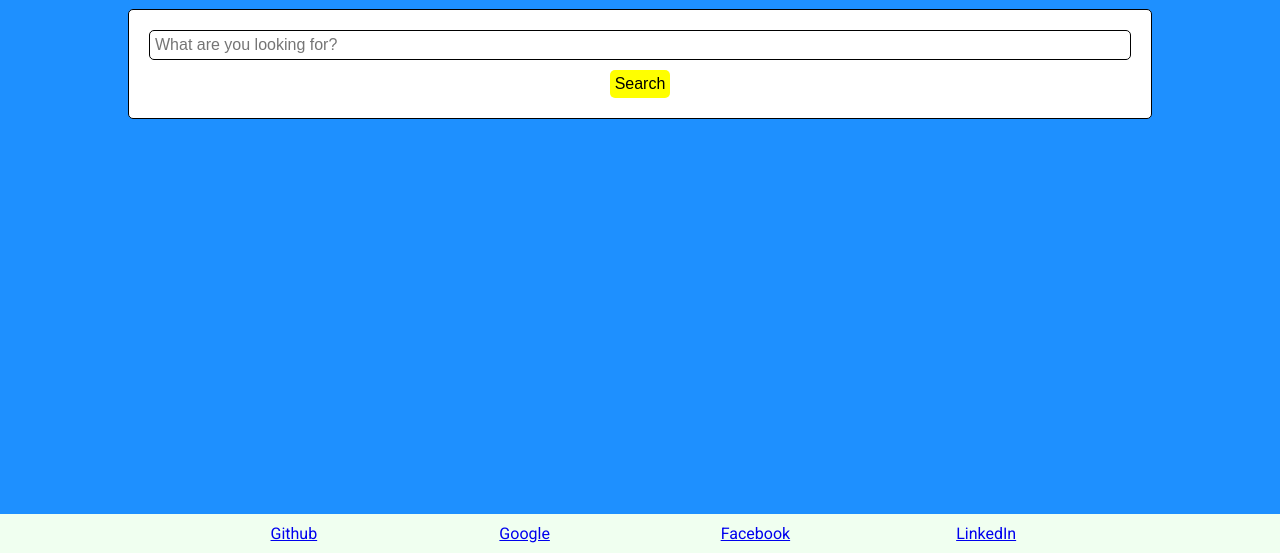
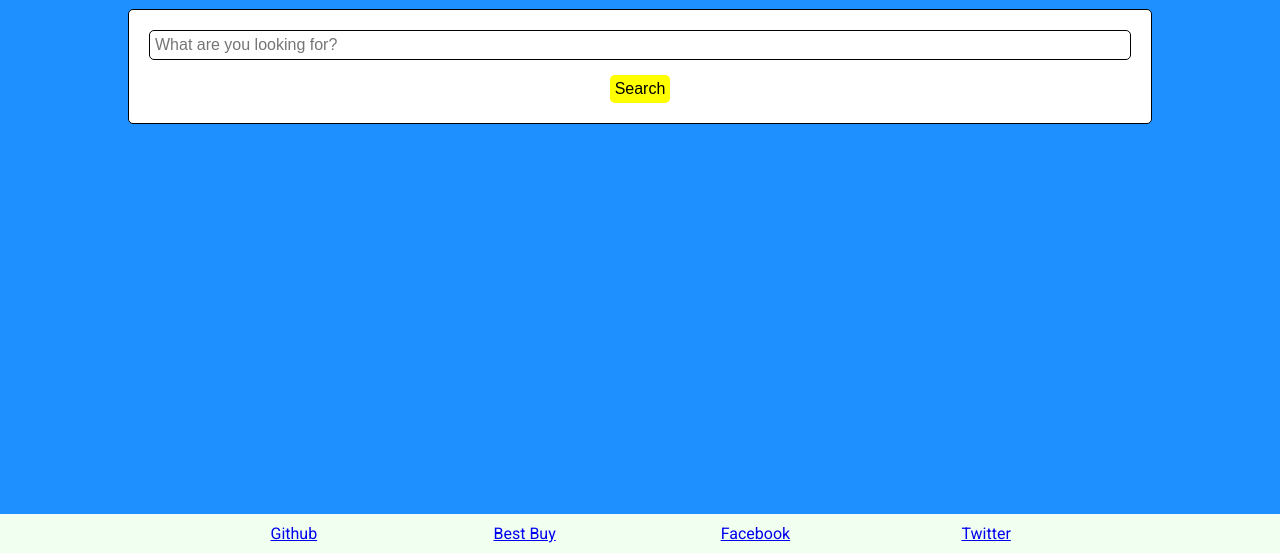
Before and after one commit to codysperoff/node-capstone-search-food-grubhub, a website: page public/index.html in a window 1280 px wide. Shown: the part 247-800 px from the top of the page. Drawn offline with nearby package versions, Linux system fonts and the light colour scheme; no server answers.

Commit message:
updated footer links

```diff
--- a/public/index.html
+++ b/public/index.html
@@ -44,13 +44,13 @@
                 <a target="blank" href="https://github.com/codysperoff/node-capstone-search-products-bestbuy">Github</a>
             </li>
             <li>
-                <a target="blank" href="www.google.com">Google</a>
+                <a target="blank" href="http://www.bestbuy.com/">Best Buy</a>
             </li>
             <li>
-                <a target="blank" href="www.facebook.com">Facebook</a>
+                <a target="blank" href="https://www.facebook.com/bestbuy/">Facebook</a>
             </li>
             <li>
-                <a target="blank" href="www.linkedin.com">LinkedIn</a>
+                <a target="blank" href="https://twitter.com/BestBuy?ref_src=twsrc%5Egoogle%7Ctwcamp%5Eserp%7Ctwgr%5Eauthor">Twitter</a>
             </li>
         </ul>
     </footer>
--- a/public/main.css
+++ b/public/main.css
@@ -84,7 +84,7 @@ section {
 }
 
 #search-form button {
-    margin-top: 10px;
+    margin-top: 15px;
     padding: 5px;
     border-radius: 5px;
     background-color: yellow;
```
